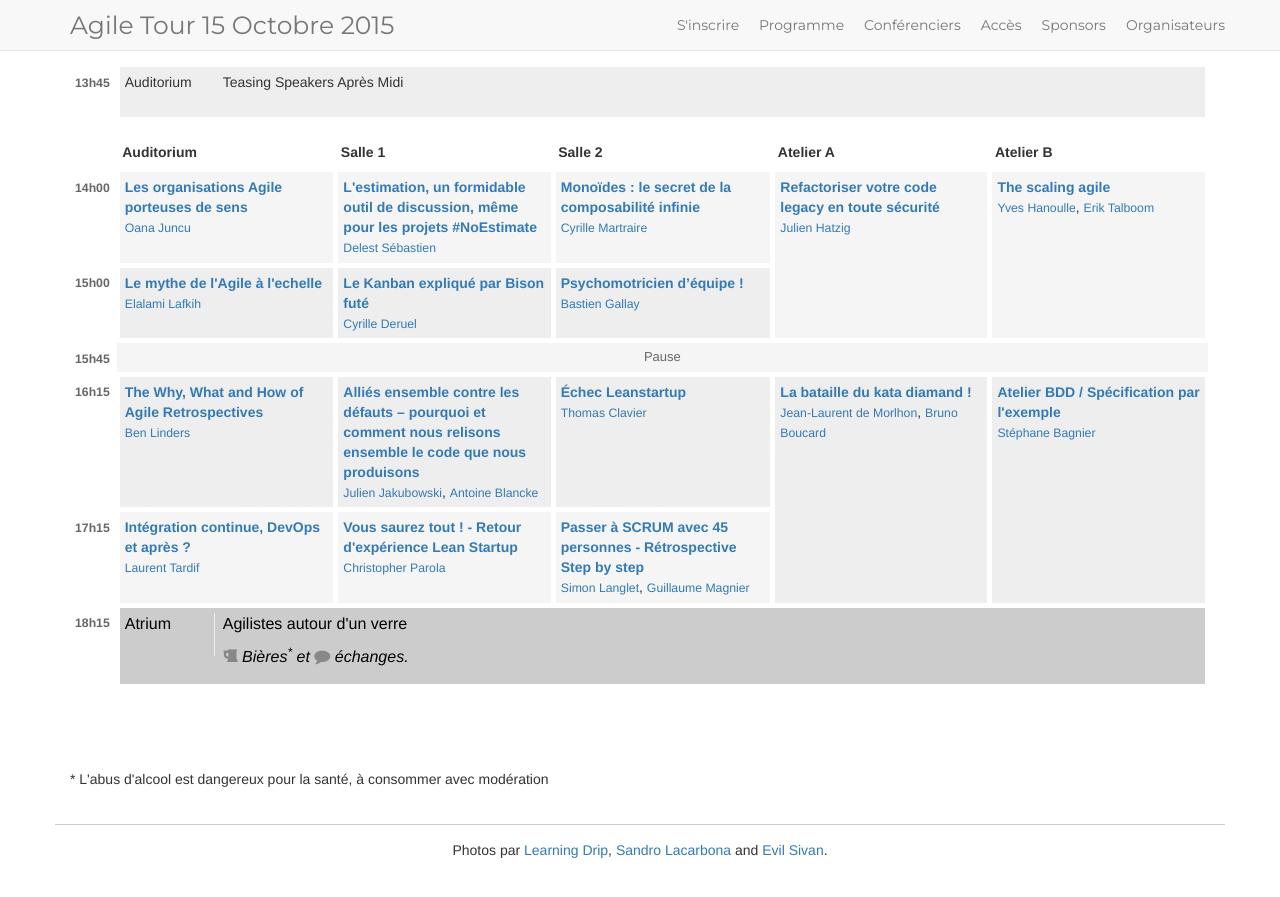
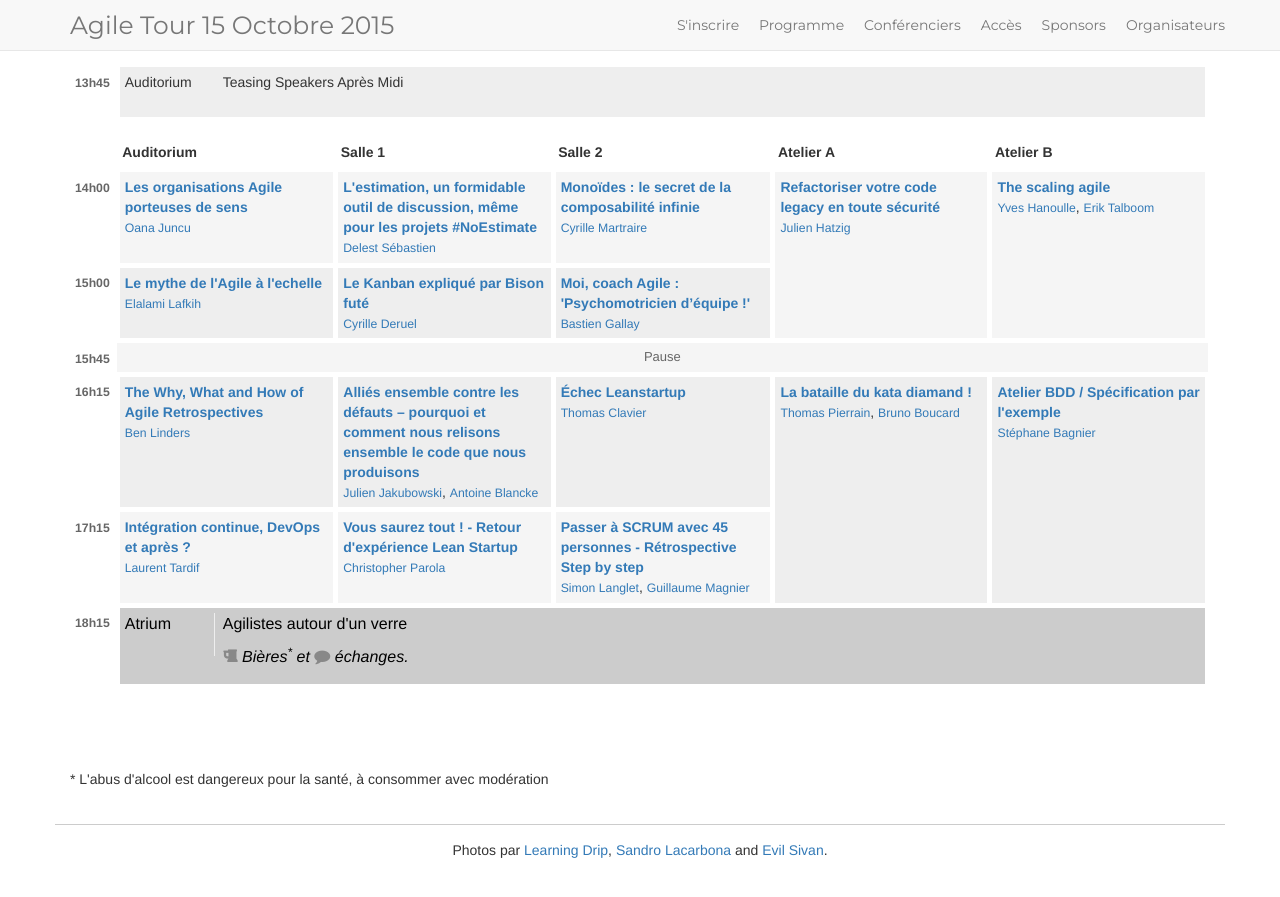
Before and after one commit to jak78/agile-tour-lille-2017, a Jekyll site: the page built from 00-schedule.html, in a window 1280 px wide and 900 px high, scrolled down 847 px. Shown: the top 897 px of the window. Built offline with Jekyll 4.4.1, drawn with Linux system fonts in a browser that asks for light colours; nearby versions of some CDN libraries.

Commit message:
update Bastien Gallay's session title & replace Jean Laurent by Thomas Pierrain for Kata diamand

```diff
--- a/_data/schedule.yml
+++ b/_data/schedule.yml
@@ -110,7 +110,7 @@
       - subject: Le Kanban expliqué par Bison futé
         speaker: Cyrille Deruel
         description: "Votre Kanban ressemble à un trafic routier ! Les tickets bougent comme des voitures sur les routes. Je vous propose de faire comme le centre d'information routière (CIR) et d'utiliser les infos provenant de bison futé pour extraire les bonnes pratiques et les bonnes surprises afin de les intégrer dans vos projets.  Pour que votre Kanban ressemble plus à une autoroute qu'à un chemin communal !"
-      - subject: Psychomotricien d’équipe !
+      - subject: "Moi, coach Agile : 'Psychomotricien d’équipe !'"
         speaker: Bastien Gallay
         description: "Et si le coaching agile était une forme de psychomotricité d’équipe ?
                       En effet, si l’on considère qu’une équipe (en tant que système complexe) est un être humain, on réalise alors que de nombreuses caractéristiques de la psychomotricité trouvent un parallèle dans la pratique du coaching agile…
@@ -141,7 +141,7 @@
         speaker: Thomas Clavier
         description: "Fermement engagé dans une démarche Lean Startup, alors que tout le monde insistait sur la nécessité de la proximité avec le client, attiré par les sirènes de la technique, nous nous sommes échoué sur la proximité client. Retour sur cette belle expérience."
       - subject: La bataille du kata diamand !
-        speaker: Jean-Laurent de Morlhon, Bruno Boucard
+        speaker: Thomas Pierrain, Bruno Boucard
         description: "Vous êtes un veteran du TDD ou vous voulez en apprendre plus sur le sujet aprés quelques essais, le kata diamand est un bon challenge pour tout ceux qui s'essayent à TDD. Dans cette session d'environ 2 heures, nous essaierons de dompter ce kata, dans le langage de votre choix. Jean-Laurent & Bruno vous donneront des astuces ainsi que aides si besoin. La dernière demi-heure est consacré à une discussion sur le pour et le contre des differentes approches.  Un portable pour 2 personnes est nécessaire pour cet atelier."
         duration: 2
       - subject: Atelier BDD / Spécification par l'exemple
```
